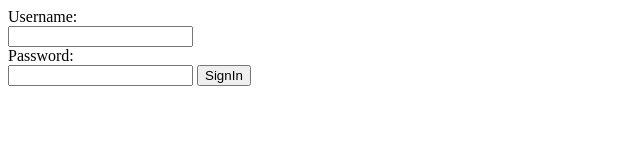
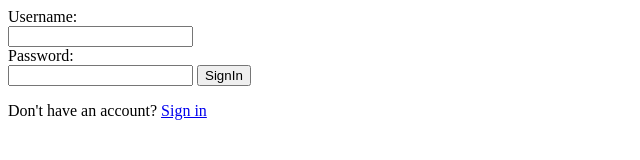
Before and after one commit to Dlybeck/Fieldhouse-Manager, a website: page public/signin.html in a window 1280 px wide. Shown: the whole page, without its empty margins (0-640 px from the left). Drawn offline with Linux system fonts and the light colour scheme.

Commit message:
added ref to signup

```diff
--- a/public/signin.html
+++ b/public/signin.html
@@ -17,6 +17,7 @@
         <a><input type="submit" value="SignIn" id="signin"></input>
         </a>
         </form>
+        <p>Don't have an account? <a href="signup.html">Sign in</a></p>
     </section>
 </body>
 </html>
```
